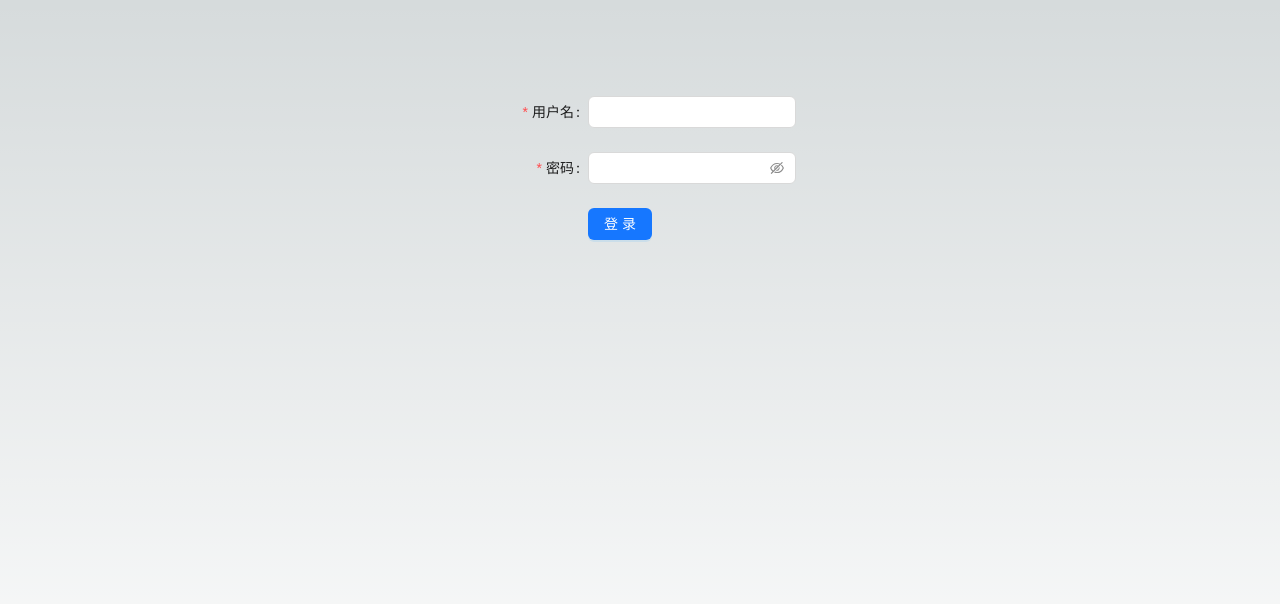
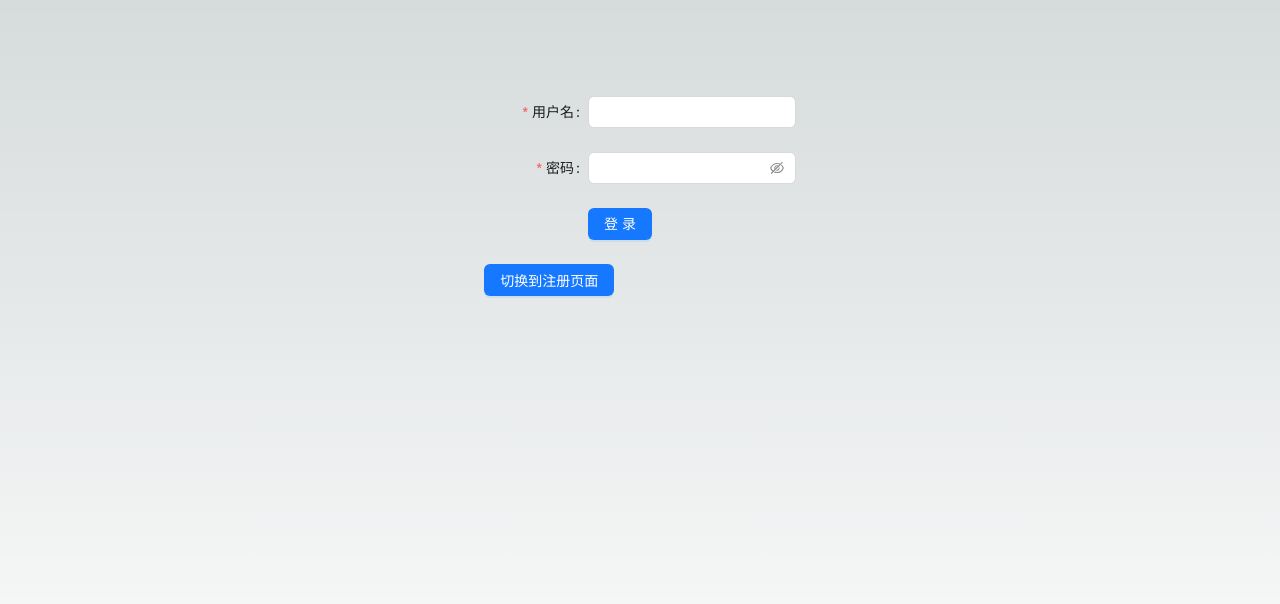
Before and after one commit to liwei478/my-jira, a Next.js app: page / in a window 1280 px wide. Shown: the top 604 px of the page. Built offline with nearby package versions, Linux system fonts and the light colour scheme.

Commit message:
feat: complete login and register page

```diff
--- a/src/app/page.tsx
+++ b/src/app/page.tsx
@@ -1,14 +1,14 @@
 'use client'
 
-import { LoginScreen } from '@/screens/Login'
-
-// import { ProjectListScreen } from '@/screens/ProjectList'
+import App from '../index'
+import { AuthProvider } from '@/context/auth-context'
 
 export default function Home() {
   return (
     <main className="flex min-h-screen flex-col items-center justify-between p-24">
-      {/* <ProjectListScreen /> */}
-      <LoginScreen />
+      <AuthProvider>
+        <App />
+      </AuthProvider>
     </main>
   )
 }
--- a/src/auth-provider.ts
+++ b/src/auth-provider.ts
@@ -12,10 +12,8 @@ export function handleUserResponse({ user }: IUserResponse) {
   return user
 }
 
-export function loginOrRegister(data: ILoginParam, type: string) {
-  if (!apiUrl)
-    return
-  fetch(`${apiUrl}/${type}`, {
+export async function loginOrRegister(data: ILoginParam, type: string) {
+  return fetch(`${apiUrl}/${type}`, {
     method: 'POST',
     headers: {
       'Content-Type': 'application/json',
@@ -24,11 +22,14 @@ export function loginOrRegister(data: ILoginParam, type: string) {
   }).then(async (response: Response) => {
     if (response.ok)
       return handleUserResponse(await response.json() as IUserResponse)
+    else
+      return Promise.reject(data)
   }).catch((err) => {
-    console.log('error: ', err)
+    return Promise.reject(err)
   })
 }
 
-export function logout() {
+// eslint-disable-next-line @typescript-eslint/require-await
+export async function logout() {
   window.localStorage.removeItem(localStorageKey)
 }
--- /dev/null
+++ b/src/authenticated-app.tsx
@@ -0,0 +1,11 @@
+import { Button } from 'antd'
+import { useAuth } from './context/auth-context'
+import { ProjectListScreen } from './screens/ProjectList'
+
+export function AuthenticatedApp() {
+  const { logout } = useAuth()
+  return <div>
+    <Button onClick={() => logout}>登出</Button>
+    <ProjectListScreen />
+  </div>
+}
--- /dev/null
+++ b/src/context/auth-context.tsx
@@ -0,0 +1,31 @@
+import type { ReactNode } from 'react'
+import React, { useState } from 'react'
+import * as auth from '../auth-provider'
+import type { ILoginParam, IUserVedio } from '@/screens/ProjectList/type'
+
+const AuthContext = React.createContext<{
+  user: IUserVedio | null
+  login: (form: ILoginParam) => Promise<void>
+  register: (form: ILoginParam) => Promise<void>
+  logout: () => Promise<void>
+} | undefined>(undefined)
+AuthContext.displayName = 'AuthContext'
+
+// point free
+export function AuthProvider({ children }: { children: ReactNode }) {
+  const [user, setUser] = useState<IUserVedio | null>(null)
+
+  const login = (form: ILoginParam) => auth.loginOrRegister(form, 'login').then(setUser)
+  const register = (form: ILoginParam) => auth.loginOrRegister(form, 'register')
+    .then(setUser)
+  const logout = () => auth.logout().then(() => setUser(null))
+
+  return <AuthContext.Provider children={children} value={{ user, login, register, logout }} />
+}
+
+export function useAuth() {
+  const context = React.useContext(AuthContext)
+  if (!context)
+    throw new Error('useAuth 必须在 AuthProvider 中使用')
+  return context
+}
--- /dev/null
+++ b/src/index.tsx
@@ -0,0 +1,16 @@
+import { memo } from 'react'
+import { useAuth } from './context/auth-context'
+import { AuthenticatedApp } from './authenticated-app'
+import { UnauthenticatedApp } from './unauthenticated-app'
+
+function App() {
+  const { user } = useAuth()
+
+  return <>
+    {
+      user ? <AuthenticatedApp /> : <UnauthenticatedApp />
+    }
+  </>
+}
+
+export default memo(App)
--- /dev/null
+++ b/src/unauthenticated-app/index.tsx
@@ -0,0 +1,16 @@
+import { useState } from 'react'
+import { Button } from 'antd'
+import { RegisterScreen } from './register'
+import { LoginScreen } from './login'
+
+export function UnauthenticatedApp() {
+  const [isRegister, setIsRegister] = useState(false)
+  return <div>
+    {
+      isRegister ? <RegisterScreen /> : <LoginScreen />
+    }
+    <Button type="primary" onClick={() => setIsRegister(
+      !isRegister,
+    )}>切换到{isRegister ? '登录' : '注册'}页面</Button>
+  </div>
+}
--- a/src/screens/Login/index.tsx
+++ b/src/unauthenticated-app/login.tsx
@@ -1,19 +1,25 @@
 import { Button, Form, Input } from 'antd'
 import { memo } from 'react'
-import type { ILoginParam } from '../ProjectList/type'
+import { useAuth } from '@/context/auth-context'
+import type { ILoginParam } from '@/screens/ProjectList/type'
 
 export const LoginScreen = memo(() => {
-  const login = (param: ILoginParam) => {
-
-  }
+  const { login, user } = useAuth()
   const onLoginFinish = (values: ILoginParam) => {
-    login(values)
+    login(values).then(() => {}).catch(() => {})
   }
   const onLoginFinishFailed = (errorInfo: any) => {
     console.log('Failed: ', errorInfo)
   }
 
   return <div suppressHydrationWarning={true}>
+    {
+      user
+        ? <div>
+            登录成功，用户名: {user?.token}
+      </div>
+        : null
+    }
     <Form name='basic' labelCol={{ span: 8 }} wrapperCol={{ span: 16 }} autoComplete='off' onFinish={onLoginFinish} onFinishFailed={onLoginFinishFailed}>
 
       <Form.Item label="用户名" name="username" rules={[{ required: true, message: '请输入用户名' }]}>
--- /dev/null
+++ b/src/unauthenticated-app/register.tsx
@@ -0,0 +1,32 @@
+import { Button, Form, Input } from 'antd'
+import { memo } from 'react'
+import { useAuth } from '@/context/auth-context'
+import type { ILoginParam } from '@/screens/ProjectList/type'
+
+export const RegisterScreen = memo(() => {
+  const { register } = useAuth()
+  const onLoginFinish = (values: ILoginParam) => {
+    register(values).then(() => {}).catch(() => {})
+  }
+  const onLoginFinishFailed = (errorInfo: any) => {
+    console.log('Failed: ', errorInfo)
+  }
+
+  return <div suppressHydrationWarning={true}>
+    <Form name='basic' labelCol={{ span: 8 }} wrapperCol={{ span: 16 }} autoComplete='off' onFinish={onLoginFinish} onFinishFailed={onLoginFinishFailed}>
+
+      <Form.Item label="用户名" name="username" rules={[{ required: true, message: '请输入用户名' }]}>
+        <Input />
+      </Form.Item>
+
+      <Form.Item label="密码" name="password" rules={[{ required: true, message: '请输入密码' }]}>
+        <Input.Password />
+      </Form.Item>
+
+      <Form.Item wrapperCol={{ offset: 8, span: 16 }}>
+        <Button type='primary' htmlType='submit'>注册</Button>
+      </Form.Item>
+
+    </Form>
+  </div>
+})
```
Also changed, not shown: src/context/index.tsx (added, +8 -0 lines), .eslintrc.js, 1 other file (tests, documents, lock files or other folders).
